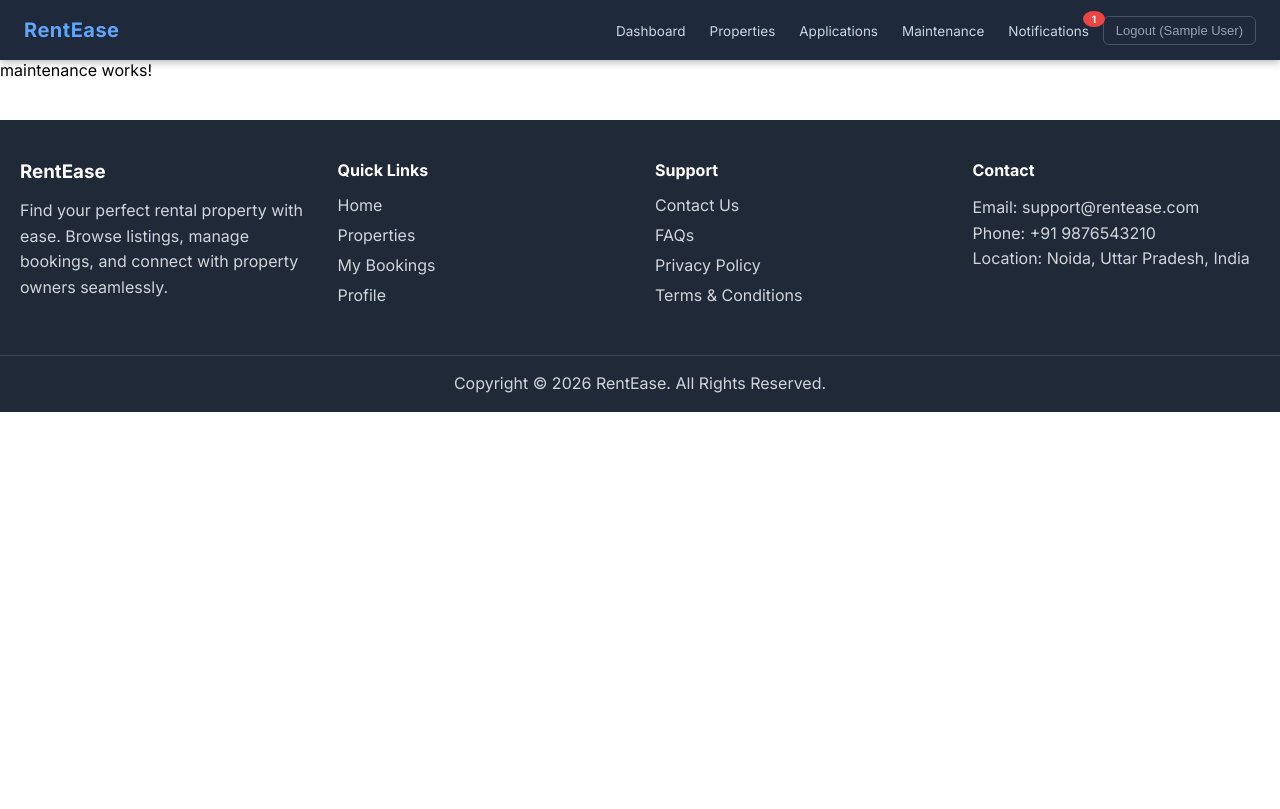
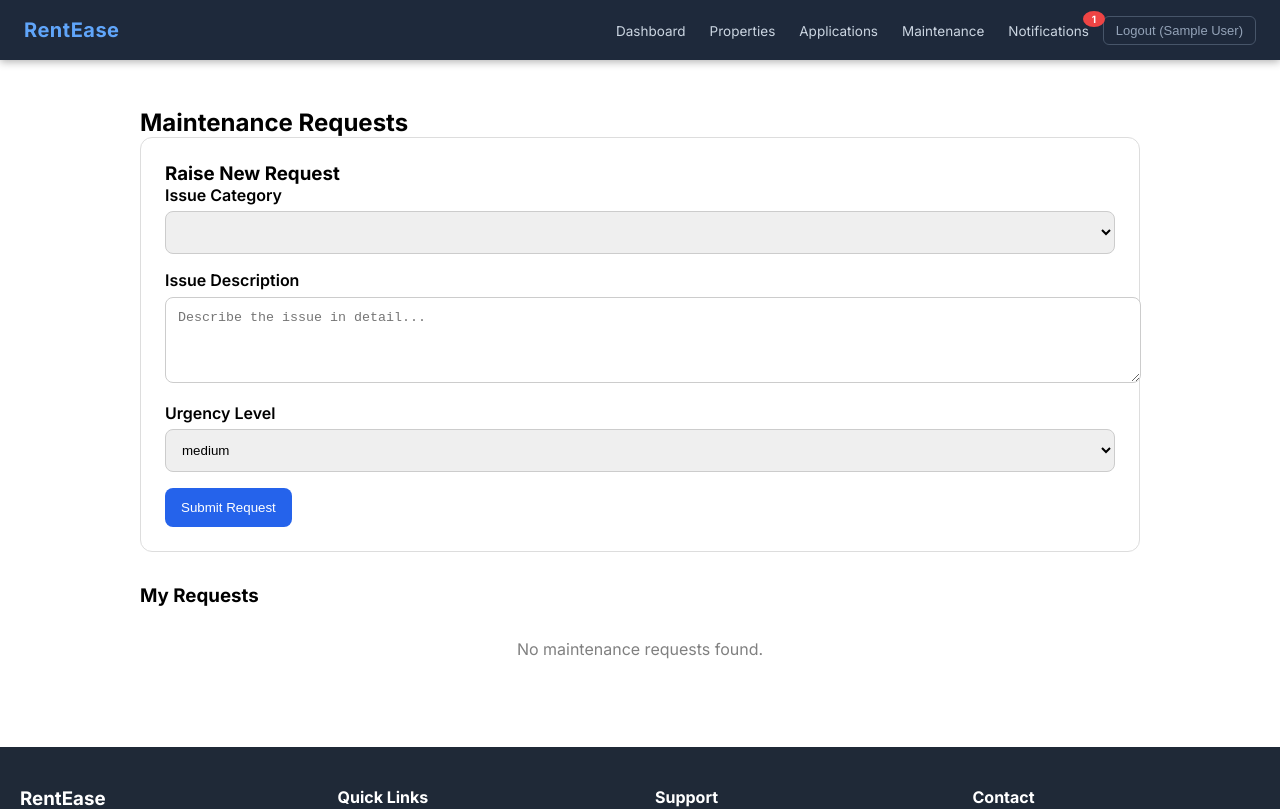
Before and after one commit to saksham2882/property-rental-management-portal, an Angular app: page /customer/maintenance in a window 1280 px wide. Shown: the top 809 px of the page. Built offline with nearby package versions, Linux system fonts and the light colour scheme; data requests are answered from the project's data file; sample sign-in values are in the browser's storage.

Commit message:
Implemented notifications and maintenance features

```diff
--- a/db.json
+++ b/db.json
@@ -27,6 +27,18 @@
       "createdAt": "2024-02-10",
       "emailAlerts": true,
       "smsAlerts": true
+    },
+    {
+      "name": "Sam",
+      "email": "samar@gmail.com",
+      "phone": "6396584155",
+      "city": "Bangalore",
+      "password": "Samar@013",
+      "budgetMin": 10000,
+      "budgetMax": 25000,
+      "role": "customer",
+      "createdAt": "2026-06-11",
+      "id": "vzKixjDNrcY"
     }
   ],
   "properties": [
@@ -688,7 +700,7 @@
       "title": "Maintenance Request Submitted",
       "message": "Your maintenance request (Cleaning) has been raised.",
       "type": "info",
-      "isRead": false,
+      "isRead": true,
       "createdAt": "2026-06-10",
       "id": "FJyfhmlhS_w"
     },
@@ -697,7 +709,7 @@
       "title": "Maintenance Update",
       "message": "Your maintenance request (Cleaning) status is now: in_progress.",
       "type": "info",
-      "isRead": false,
+      "isRead": true,
       "createdAt": "2026-06-10",
       "id": "NO5TZ1c1c1o"
     },
@@ -706,7 +718,7 @@
       "title": "Maintenance Update",
       "message": "Your maintenance request (Cleaning) status is now: resolved.",
       "type": "success",
-      "isRead": false,
+      "isRead": true,
       "createdAt": "2026-06-10",
       "id": "2I1JXjEpWng"
     }
--- a/src/app/app.routes.ts
+++ b/src/app/app.routes.ts
@@ -51,7 +51,7 @@ export const routes: Routes = [
             },
             {
                 path: 'maintenance',
-                loadComponent: () => import('./features/customer/maintenance/maintenance').then(m => m.Maintenance)
+                loadComponent: () => import('./features/customer/maintenance/maintenance').then(m => m.MaintenanceComponent)
             },
             {
                 path: 'notifications',
--- a/src/app/features/customer/maintenance/maintenance.css
+++ b/src/app/features/customer/maintenance/maintenance.css
@@ -0,0 +1,106 @@
+.maintenance-page {
+  max-width: 1000px;
+  margin: 2rem auto;
+  padding: 1rem;
+}
+
+.request-form {
+  background: white;
+  border: 1px solid #ddd;
+  border-radius: 12px;
+  padding: 1.5rem;
+  margin-bottom: 2rem;
+}
+
+.form-group {
+  margin-bottom: 1rem;
+}
+
+.form-group label {
+  display: block;
+  font-weight: 600;
+  margin-bottom: .4rem;
+}
+
+select,
+textarea {
+  width: 100%;
+  padding: .75rem;
+  border: 1px solid #ccc;
+  border-radius: 8px;
+}
+
+button {
+  padding: .75rem 1rem;
+  border: none;
+  border-radius: 8px;
+  cursor: pointer;
+  background: #2563eb;
+  color: white;
+}
+
+.request-card {
+  border: 1px solid #ddd;
+  border-radius: 12px;
+  padding: 1rem;
+  margin-bottom: 1rem;
+  background: white;
+}
+
+.card-header {
+  display: flex;
+  justify-content: space-between;
+  margin-bottom: .75rem;
+}
+
+.status {
+  padding: .3rem .8rem;
+  border-radius: 999px;
+  font-size: .8rem;
+  font-weight: 600;
+}
+
+.pending {
+  background: #fef3c7;
+  color: #92400e;
+}
+
+.in_progress {
+  background: #dbeafe;
+  color: #1d4ed8;
+}
+
+.resolved {
+  background: #dcfce7;
+  color: #166534;
+}
+
+.urgency {
+  padding: .25rem .6rem;
+  border-radius: 999px;
+  font-size: .8rem;
+}
+
+.low {
+  background: #dcfce7;
+}
+
+.medium {
+  background: #fef3c7;
+}
+
+.high {
+  background: #fee2e2;
+}
+
+.details {
+  display: flex;
+  justify-content: space-between;
+  margin-top: .75rem;
+}
+
+.empty-state {
+  text-align: center;
+  padding: 2rem;
+  color: gray;
+}
--- a/src/app/features/customer/maintenance/maintenance.html
+++ b/src/app/features/customer/maintenance/maintenance.html
@@ -1 +1,102 @@
-<p>maintenance works!</p>
+<div class="maintenance-page">
+
+  <h2>Maintenance Requests</h2>
+
+  <div class="request-form">
+
+    <h3>Raise New Request</h3>
+
+    @for(field of formConfig; track field.name){
+
+      <div class="form-group">
+
+        <label>{{ field.label }}</label>
+
+        @if(field.type === 'select'){
+
+          <select
+            [ngModel]="getFieldValue(field.name)"
+            (ngModelChange)="setFieldValue(field.name, $event)">
+
+            @for(option of field.options; track option){
+              <option [value]="option">
+                {{ option }}
+              </option>
+            }
+
+          </select>
+
+        }
+
+        @if(field.type === 'textarea'){
+
+        <textarea
+            rows="4"
+            [placeholder]="field.placeholder"
+            [ngModel]="getFieldValue(field.name)"
+            (ngModelChange)="setFieldValue(field.name, $event)">
+        </textarea>
+
+        }
+
+      </div>
+
+    }
+
+    <button (click)="submitRequest()">
+      Submit Request
+    </button>
+
+  </div>
+
+  <div class="requests-list">
+
+    <h3>My Requests</h3>
+
+    @if(requests.length === 0){
+
+      <div class="empty-state">
+        No maintenance requests found.
+      </div>
+
+    }
+
+    @for(request of requests; track request.id){
+
+      <div class="request-card">
+
+        <div class="card-header">
+
+          <h4>{{ request.category }}</h4>
+
+          <span
+            class="status"
+            [class]="getStatusClass(request.status)">
+            {{ request.status }}
+          </span>
+
+        </div>
+
+        <p>{{ request.description }}</p>
+
+        <div class="details">
+
+          <span
+            class="urgency"
+            [class]="getUrgencyClass(request.urgency)">
+            {{ request.urgency }}
+          </span>
+
+          <span>
+            Raised: {{ request.raisedAt }}
+          </span>
+
+        </div>
+
+      </div>
+
+    }
+
+  </div>
+
+</div>
--- a/src/app/features/customer/maintenance/maintenance.ts
+++ b/src/app/features/customer/maintenance/maintenance.ts
@@ -1,9 +1,89 @@
-import { Component } from '@angular/core';
+import { Component, OnInit } from '@angular/core';
+import { CommonModule } from '@angular/common';
+import { FormsModule } from '@angular/forms';
+
+import { MaintenanceService } from '../../../core/services/maintenance-service';
+import {
+  MaintenanceRequest,
+  MAINTENANCE_FORM_CONFIG
+} from '../../../core/models/maintenance-model';
 
 @Component({
   selector: 'app-maintenance',
-  imports: [],
+  standalone: true,
+  imports: [CommonModule, FormsModule],
   templateUrl: './maintenance.html',
-  styleUrl: './maintenance.css',
+  styleUrl: './maintenance.css'
 })
-export class Maintenance {}
+export class MaintenanceComponent implements OnInit {
+
+  requests: MaintenanceRequest[] = [];
+
+  formConfig = MAINTENANCE_FORM_CONFIG;
+
+  formData = {
+    category: '',
+    description: '',
+    urgency: 'medium'
+  };
+
+  constructor(
+    private maintenanceService: MaintenanceService
+  ) {}
+
+  ngOnInit(): void {
+    this.loadRequests();
+  }
+
+  loadRequests(): void {
+
+    const tenantId = 1; // replace later
+
+    this.maintenanceService
+      .getByTenant(tenantId)
+      .subscribe(data => {
+        this.requests = data;
+      });
+  }
+
+  submitRequest(): void {
+
+    const request = {
+      propertyId: 1,
+      tenantId: 1,
+      category: this.formData.category,
+      description: this.formData.description,
+      urgency: this.formData.urgency as 'low' | 'medium' | 'high'
+    };
+
+    this.maintenanceService
+      .submit(request)
+      .subscribe(() => {
+
+        this.formData = {
+          category: '',
+          description: '',
+          urgency: 'medium'
+        };
+
+        this.loadRequests();
+      });
+  }
+
+  getStatusClass(status: string): string {
+    return status.toLowerCase();
+  }
+
+  getUrgencyClass(urgency: string): string {
+    return urgency.toLowerCase();
+  }
+
+  getFieldValue(fieldName: string): string {
+  return this.formData[fieldName as keyof typeof this.formData];
+}
+
+setFieldValue(fieldName: string, value: string): void {
+  this.formData[fieldName as keyof typeof this.formData] = value;
+}
+
+}
--- a/src/app/features/customer/notifications/notifications.ts
+++ b/src/app/features/customer/notifications/notifications.ts
@@ -1,7 +1,7 @@
 import { Component, OnInit } from '@angular/core';
 import { CommonModule } from '@angular/common';
 
-import { NotificationService } from '../../../core/services/notification.service';
+import { NotificationService } from '../../../core/services/notification-service';
 import {Notification} from '../../../core/models/notification-model';
 
 // interface Notification {
```
Also changed, not shown: 1 other file (tests, documents, lock files or other folders).
